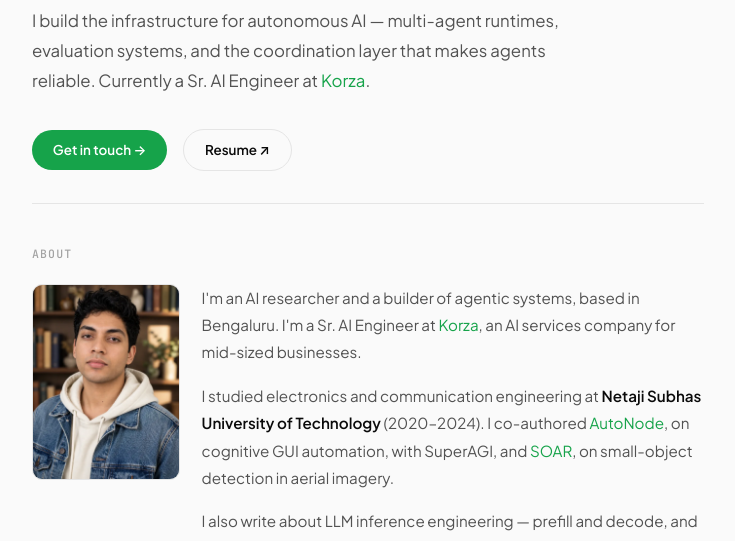
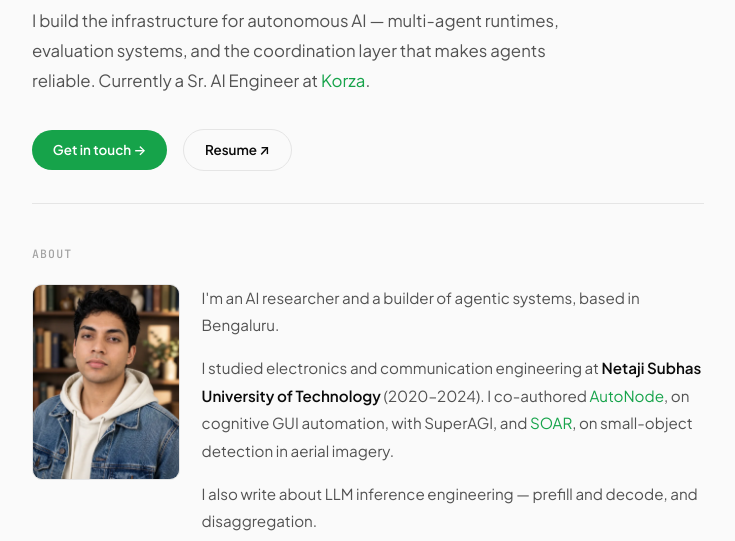
Before and after one commit to vermatushar/vermatushar.github.io, a plain HTML site: page index.html in a window 1280 px wide. Shown: the part 259-800 px from the top of the page, without its empty margins (272-1007 px from the left). Drawn offline with nearby package versions, Linux system fonts and the light colour scheme.

Commit message:
Remove the Korza sentence from the About section.
The bio keeps the Bengaluru, NSUT, papers, and inference lines, and the role stays on the hero and Work page.

Co-authored-by: Tushar Verma <vermatushar@users.noreply.github.com>

```diff
--- a/index.html
+++ b/index.html
@@ -80,7 +80,7 @@
             <img class="about-photo" src="images/tushar.jpg" width="600" height="796" alt="Portrait of Tushar Verma, wearing a denim jacket and cream hoodie, in front of bookshelves">
           </picture>
           <div class="section-body">
-            <p>I'm an AI researcher and a builder of agentic systems, based in Bengaluru. I'm a Sr. AI Engineer at <a href="https://www.korza.com" target="_blank" rel="noopener">Korza</a>, an AI services company for mid-sized businesses.</p>
+            <p>I'm an AI researcher and a builder of agentic systems, based in Bengaluru.</p>
             <p>I studied electronics and communication engineering at <strong>Netaji Subhas University of Technology</strong> (2020–2024). I co-authored <a href="https://arxiv.org/abs/2403.10171" target="_blank" rel="noopener">AutoNode</a>, on cognitive GUI automation, with SuperAGI, and <a href="https://arxiv.org/abs/2405.01699" target="_blank" rel="noopener">SOAR</a>, on small-object detection in aerial imagery.</p>
             <p>I also write about LLM inference engineering — prefill and decode, and disaggregation.</p>
           </div>
```
